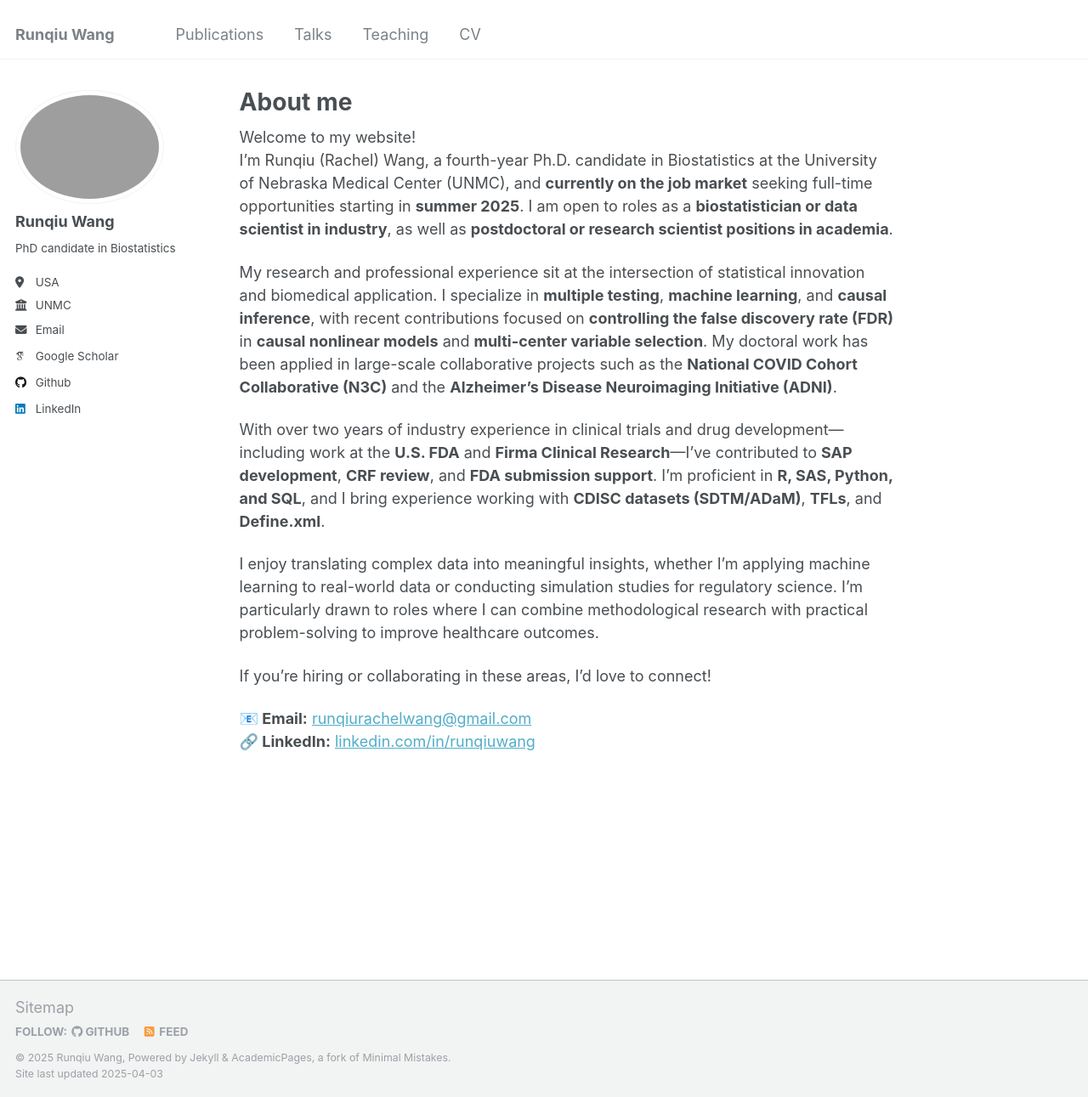
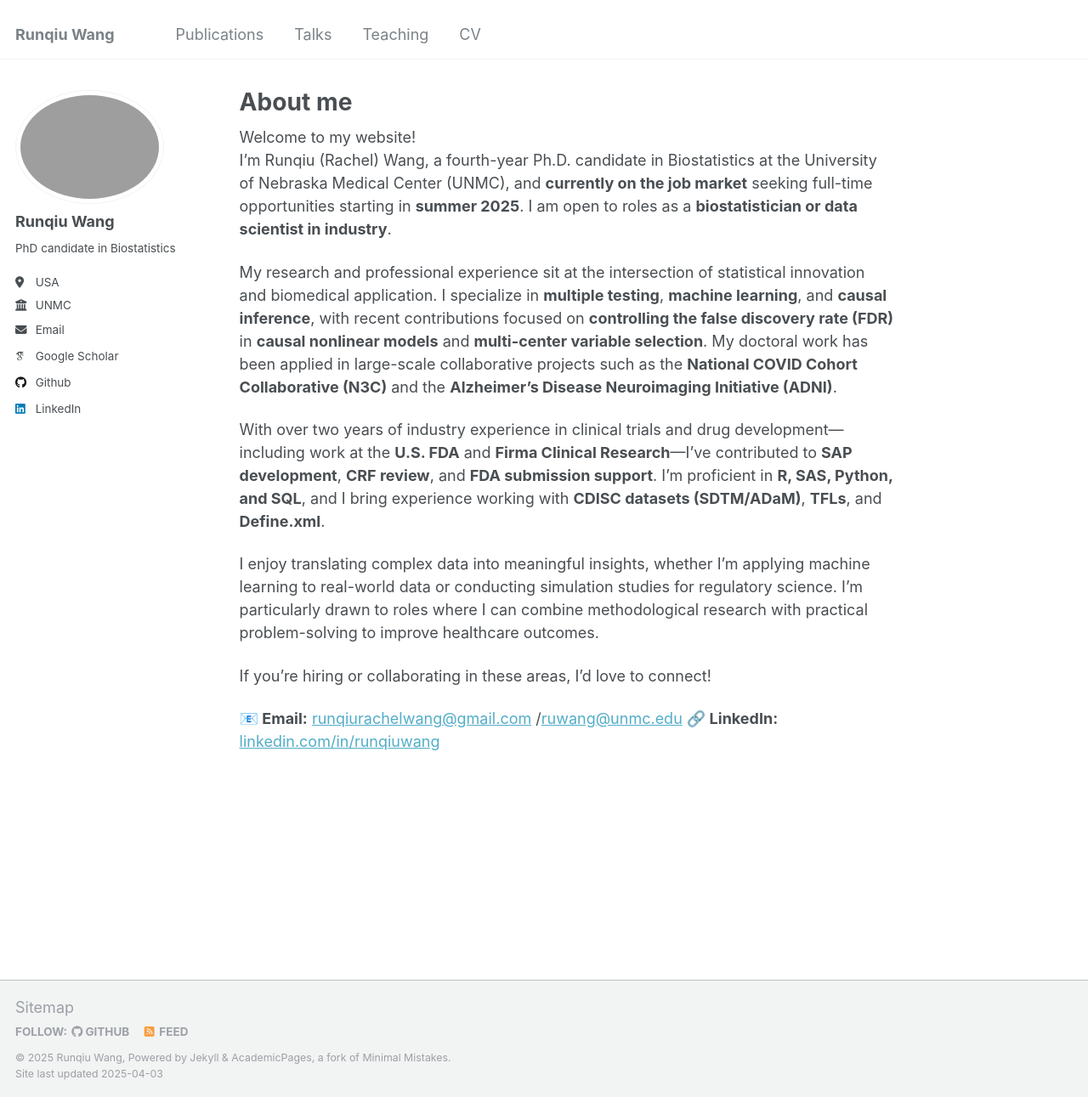
Before and after one commit to RunqiuWang22/runqiuwang22.github.io, a Jekyll site: the page built from _pages/about.md, in a window 1280 px wide and 1291 px high. Shown: the whole window at 85% size. Built offline with Jekyll 4.4.1, drawn with Linux system fonts in a browser that asks for light colours; some web fonts are replaced.

Commit message:
Update about.md

```diff
--- a/_pages/about.md
+++ b/_pages/about.md
@@ -8,7 +8,7 @@ redirect_from:
 ---
 
 Welcome to my website!
-I’m Runqiu (Rachel) Wang, a fourth-year Ph.D. candidate in Biostatistics at the University of Nebraska Medical Center (UNMC), and **currently on the job market** seeking full-time opportunities starting in **summer 2025**. I am open to roles as a **biostatistician or data scientist in industry**, as well as **postdoctoral or research scientist positions in academia**.
+I’m Runqiu (Rachel) Wang, a fourth-year Ph.D. candidate in Biostatistics at the University of Nebraska Medical Center (UNMC), and **currently on the job market** seeking full-time opportunities starting in **summer 2025**. I am open to roles as a **biostatistician or data scientist in industry**.
 
 My research and professional experience sit at the intersection of statistical innovation and biomedical application. I specialize in **multiple testing**, **machine learning**, and **causal inference**, with recent contributions focused on **controlling the false discovery rate (FDR)** in **causal nonlinear models** and **multi-center variable selection**. My doctoral work has been applied in large-scale collaborative projects such as the **National COVID Cohort Collaborative (N3C)** and the **Alzheimer’s Disease Neuroimaging Initiative (ADNI)**.
 
@@ -18,5 +18,5 @@ I enjoy translating complex data into meaningful insights, whether I’m applyin
 
 If you're hiring or collaborating in these areas, I’d love to connect!
 
-**📧 Email:** [runqiurachelwang@gmail.com](mailto:runqiurachelwang@gmail.com)
+**📧 Email:** [runqiurachelwang@gmail.com](mailto:runqiurachelwang@gmail.com) /[ruwang@unmc.edu](mailto:ruwang@unmc.edu)
 **🔗 LinkedIn:** [linkedin.com/in/runqiuwang](https://linkedin.com/in/runqiuwang)
```
